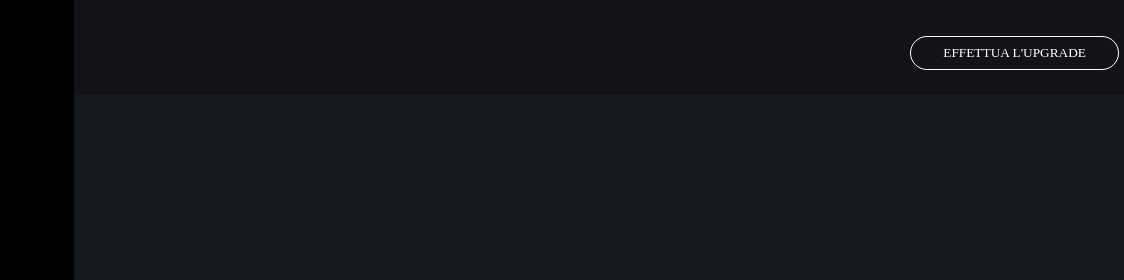
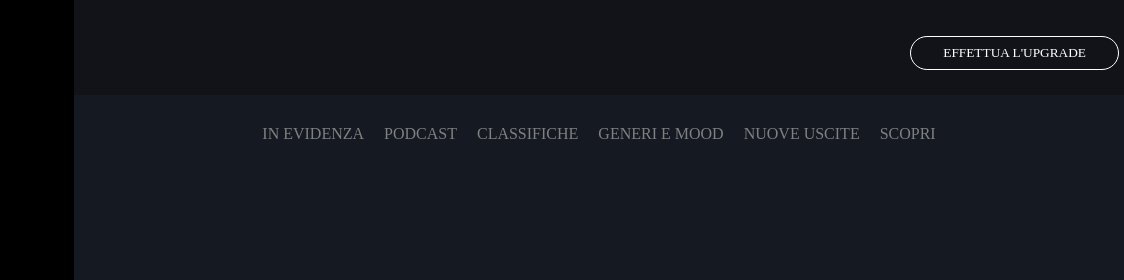
Before and after one commit to MatteoVentura7/html-css-spotifyweb, a plain HTML site: page index.html in a window 1280 px wide. Shown: the top 280 px of the page, 156-1280 px from the left. Drawn offline with Linux system fonts and the light colour scheme.

Commit message:
section main  nav

```diff
--- a/css/style.css
+++ b/css/style.css
@@ -191,6 +191,22 @@ i {
     z-index: 10;
 }
 
+/*----------------
+    SECTION MAIN NAV
+------------------*/
+
+.main-nav ul {
+    display: flex;
+    flex-wrap: wrap;
+    gap: 1.25rem;
+    list-style: none;
+    justify-content: center;
+}
+
+.main-nav {
+    padding: 1.875rem;
+}
+
 
 /*----------------
     RESPONSIVE
@@ -215,10 +231,6 @@ i {
       display: inline;
     }
 
-    .header-top {
-        padding-bottom: 0rem;
-    }
-
     .header-bottom {
         padding-top: 12.5rem;
     }
--- a/index.html
+++ b/index.html
@@ -99,10 +99,27 @@
           </ul>
         </div>
   </header>
-<main>
-  <section class="banner">
-    <button class="btn btn-upgrade">EFFETTUA L'UPGRADE</button>
-  </section>
+  <main>
+    <section class="banner">
+      <button class="btn btn-upgrade">EFFETTUA L'UPGRADE</button>
+    </section>
+
+    <!--SECTION MAIN NAV-->
+
+    <section>
+      <div class="main-nav">
+        <ul>
+          <li><a href="#" class="">IN EVIDENZA</a></li>
+          <li><a href="#" class="">PODCAST</a></li>
+          <li><a href="#" class="">CLASSIFICHE</a></li>
+          <li><a href="#" class="">GENERI E MOOD</a></li>
+          <li><a href="#" class="">NUOVE USCITE</a></li>
+          <li><a href="#" class="">SCOPRI</a></li>
+        </ul>
+      </div>
+    </section>
+
+
 
 </main>
 </div>
```
